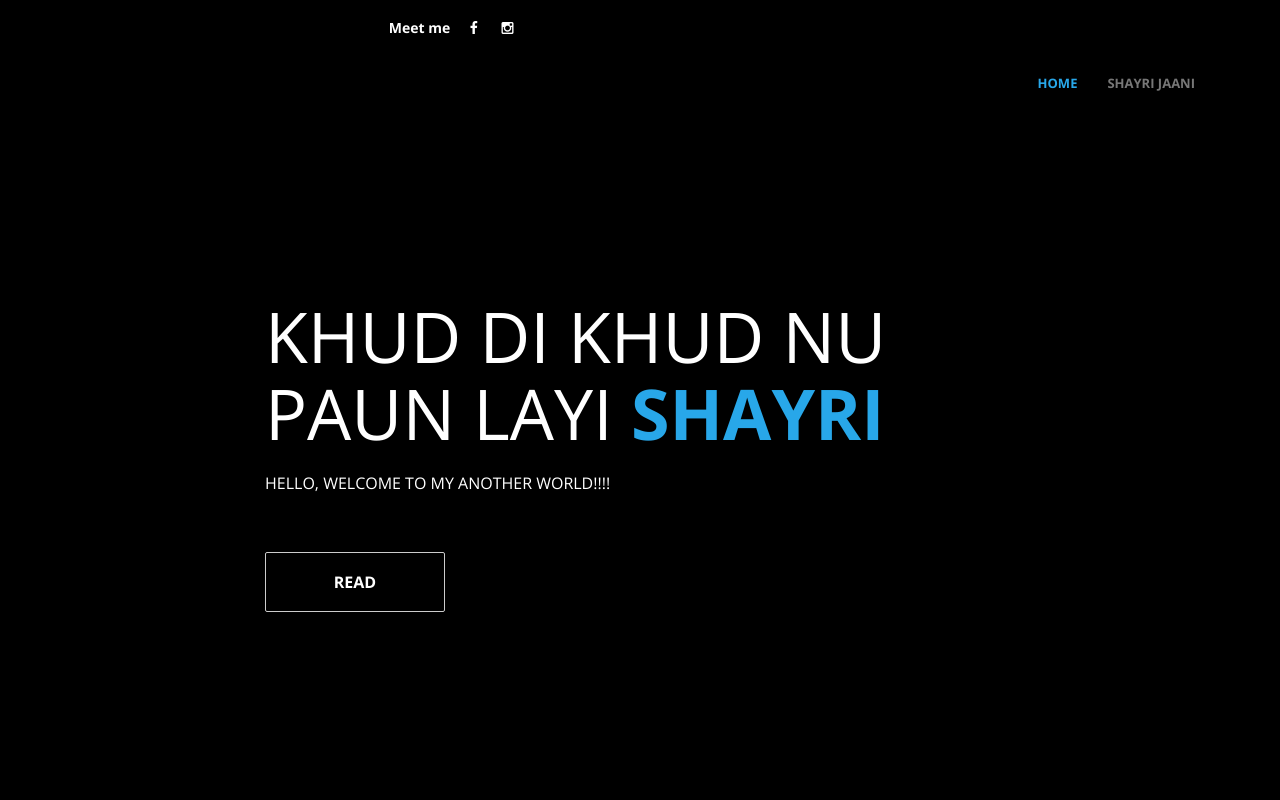
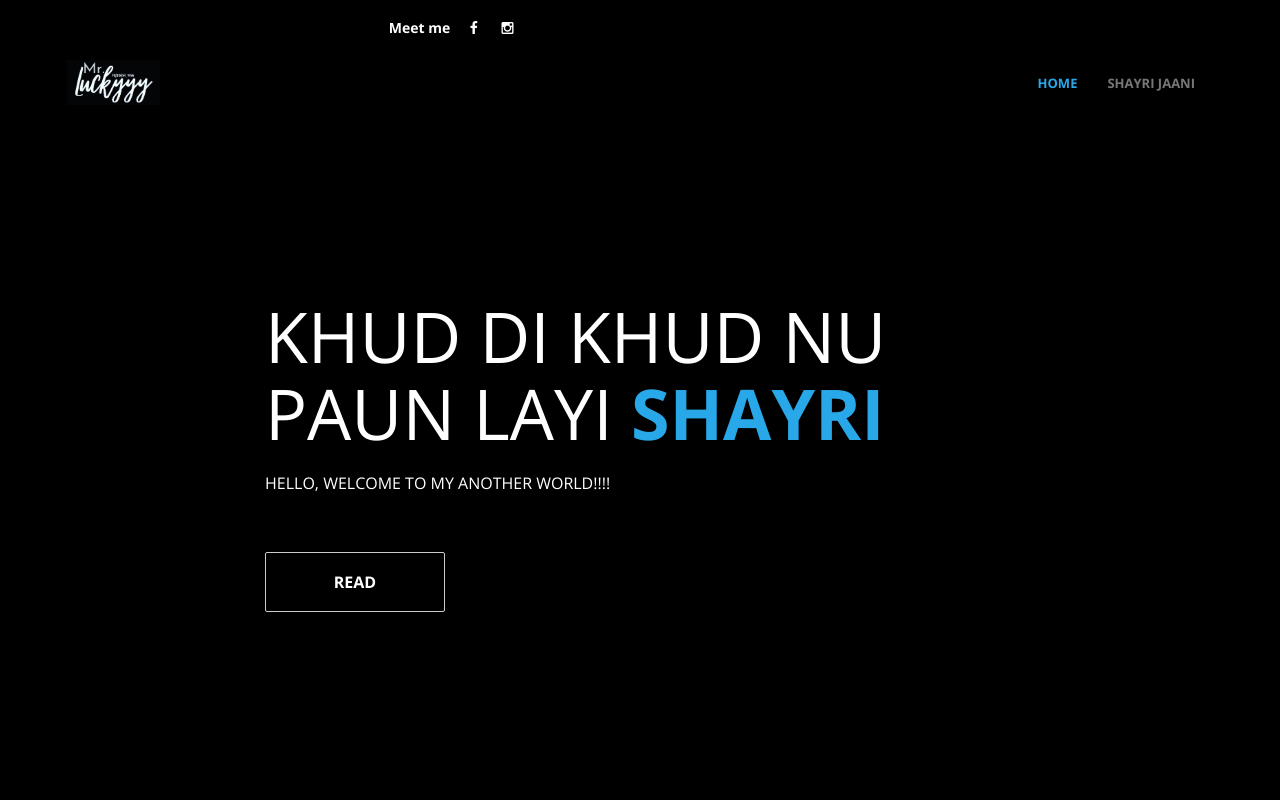
Before and after one commit to mr-luckyyy8000/shayari-of-mr.luckyyy, a plain HTML site: page index.html in a window 1280 px wide. Shown: the top 800 px of the page. Drawn offline with nearby package versions, Linux system fonts and the light colour scheme.

Commit message:
Update index.html

```diff
--- a/index.html
+++ b/index.html
@@ -92,7 +92,7 @@
             <span class="icon icon-bar"></span>
           </button>
           <a href="#top" class="navbar-brand"
-            ><img src="/images/logo2.png" alt="" srcset=""
+            ><img src="/images/logo2.jpg" alt="" srcset=""
           /></a>
         </div>
         <div class="collapse navbar-collapse">
```
